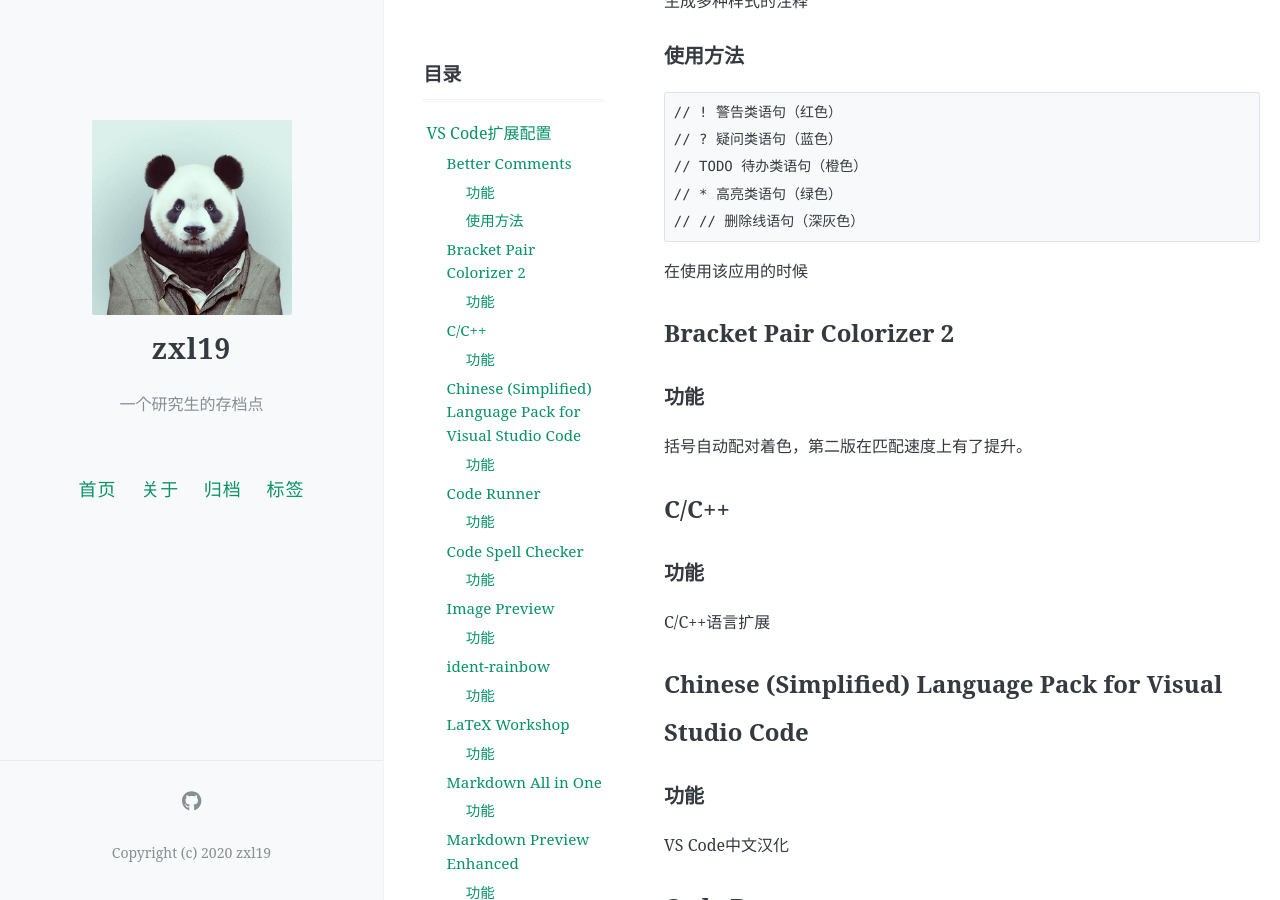
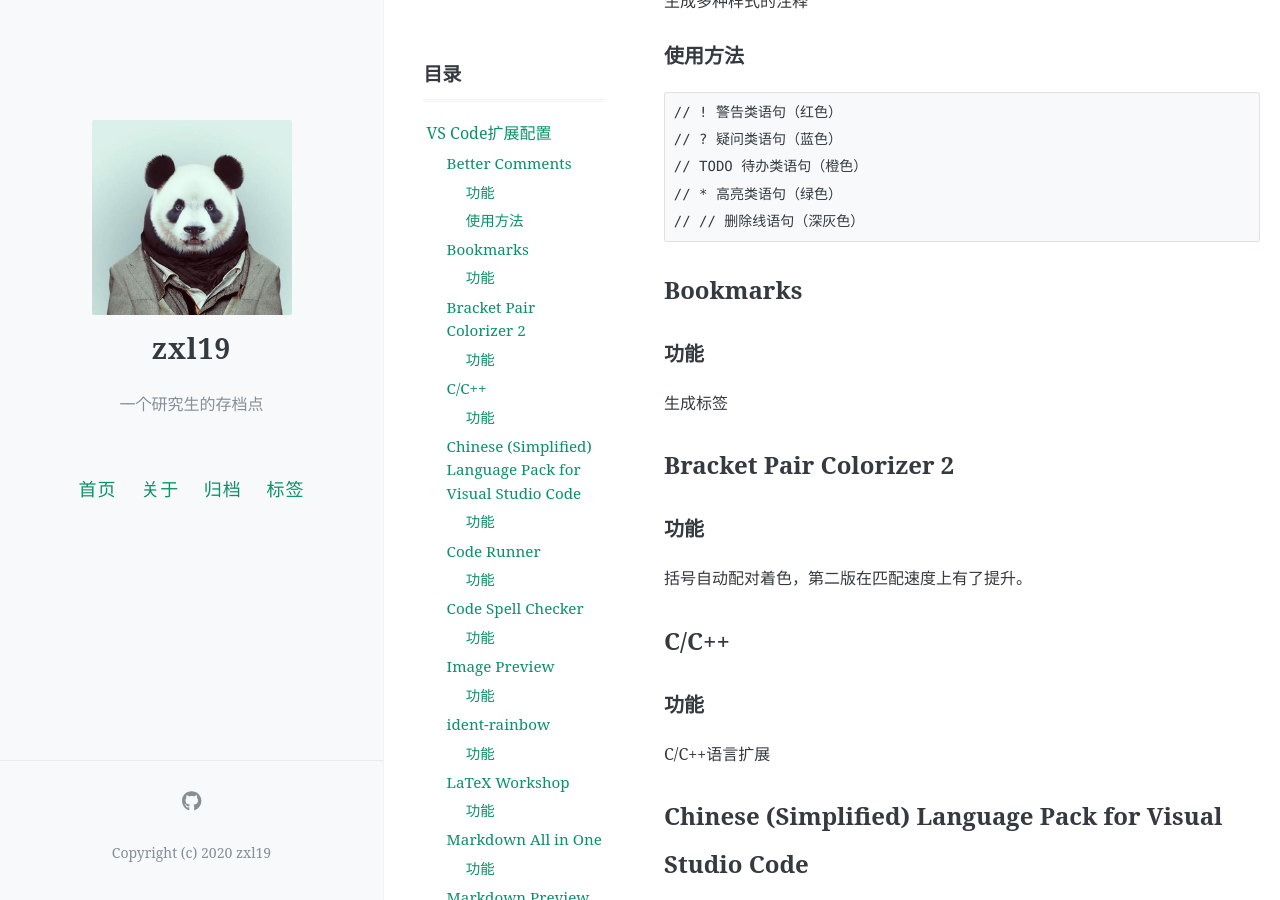
Before and after one commit to zxl19/zxl19.github.io, a Jekyll site: the page built from _posts/2020-06-03-VSCode-extensions.md, in a window 1280 px wide and 900 px high, scrolled down 336 px. Built offline with Jekyll 4.4.1, drawn with Linux system fonts in a browser that asks for light colours; comment, search, counter and statistics services are not loaded; some of the changed text lies outside the part shown.

Commit message:
Update 2020-06-03-VSCode-extensions.md

````diff
--- a/_posts/2020-06-03-VSCode-extensions.md
+++ b/_posts/2020-06-03-VSCode-extensions.md
@@ -24,7 +24,9 @@ pinned: false
 // * 高亮类语句（绿色）
 // // 删除线语句（深灰色）
 ```
-在使用该应用的时候
+## Bookmarks
+### 功能
+生成标签
 ## Bracket Pair Colorizer 2
 ### 功能
 括号自动配对着色，第二版在匹配速度上有了提升。
````
Also changed, not shown: other parts of _posts/2020-06-03-VSCode-extensions.md (+1 -0 lines).
